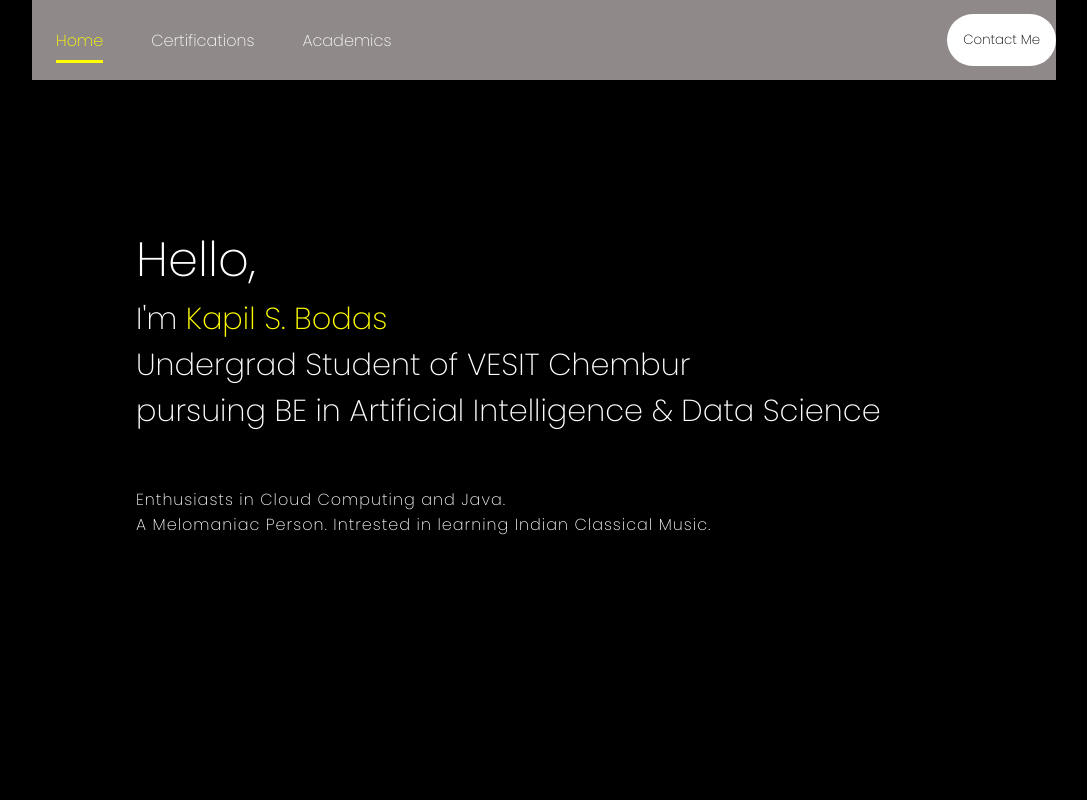
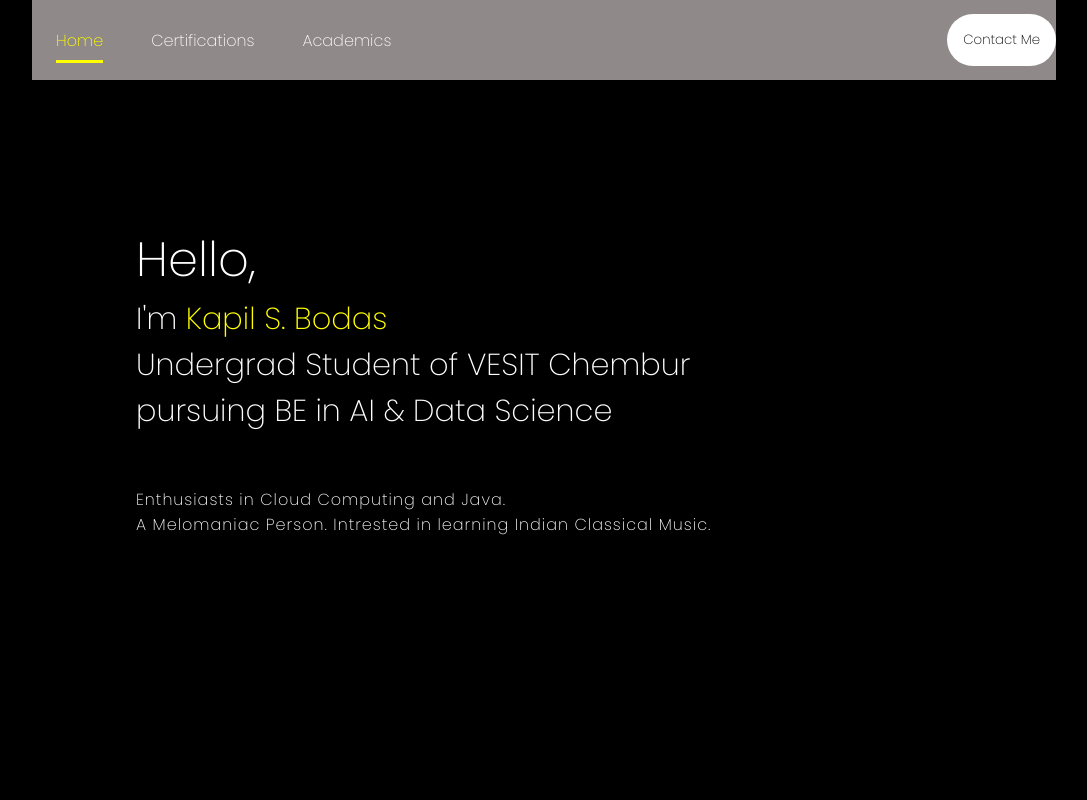
Before and after one commit to BodasKapil/portfolio_react_peoject, a React (Create React App) app: page / in a window 1280 px wide. Shown: the top 800 px of the page, without its empty margins (96-1183 px from the left). Built offline with nearby package versions, Linux system fonts and the light colour scheme.

Commit message:
Changes don by Kapil

```diff
--- a/src/components/intro/intro.js
+++ b/src/components/intro/intro.js
@@ -8,7 +8,7 @@ const Intro = () =>{
             <div className="introContent">
                 <span className="hello">Hello,</span>
                 <span className="introText">I'm <span className="introName">Kapil S. Bodas</span><br/>Undergrad Student of VESIT Chembur</span>
-                <span className="introText">pursuing BE in Artificial Intelligence & Data Science </span>
+                <span className="introText">pursuing BE in AI & Data Science </span>
                 <br/>
                 <p className="introPara">Enthusiasts in Cloud Computing and Java. </p>
 
```
